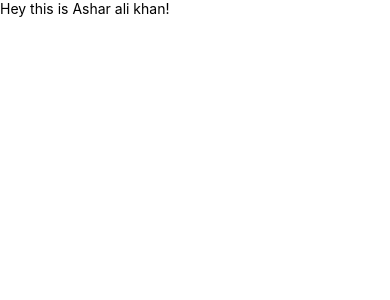
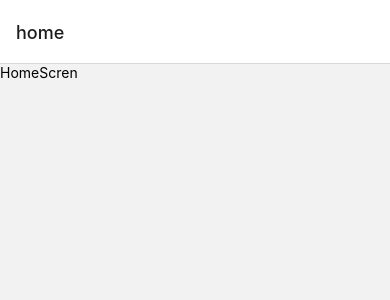
Before and after one commit to Asharalikhan4/Explorer, a React Native app: screen /home in a window 390 px wide. Shown: the top 300 px of the page. Built offline with nearby package versions, Linux system fonts and the light colour scheme; what tailwindcss-react-native would draw is missing.

Commit message:
react native navigation completed

```diff
--- a/App.js
+++ b/App.js
@@ -2,14 +2,20 @@
 import { StatusBar } from 'expo-status-bar';
 import { SafeAreaView, StyleSheet, Text, View } from 'react-native';
 import { TailwindProvider } from 'tailwindcss-react-native';
+import { NavigationContainer } from '@react-navigation/native';
+import { createNativeStackNavigator } from '@react-navigation/native-stack';
+import HomeScreen from "./screens/HomeScreen";
+
+const Stack = createNativeStackNavigator();
 
 export default function App() {
   return (
     <TailwindProvider>
-      <SafeAreaView>
-        <Text className="text-red-600">Hey this is Ashar ali khan!</Text>
-        <StatusBar style="auto" />
-      </SafeAreaView>
+      <NavigationContainer>
+        <Stack.Navigator>
+          <Stack.Screen name="home" component={HomeScreen} />
+        </Stack.Navigator>
+      </NavigationContainer>
     </TailwindProvider>
   );
 };
--- a/package.json
+++ b/package.json
@@ -9,10 +9,14 @@
     "web": "expo start --web"
   },
   "dependencies": {
+    "@react-navigation/native": "^6.1.1",
+    "@react-navigation/native-stack": "^6.9.7",
     "expo": "~47.0.9",
     "expo-status-bar": "~1.4.2",
     "react": "18.1.0",
     "react-native": "0.70.5",
+    "react-native-safe-area-context": "^4.4.1",
+    "react-native-screens": "^3.18.2",
     "tailwindcss-react-native": "^1.7.10"
   },
   "devDependencies": {
--- /dev/null
+++ b/screens/HomeScreen.js
@@ -0,0 +1,12 @@
+import { View, Text } from "react-native"
+import React from "react";
+
+const HomeScreen = () => {
+  return (
+    <View>
+      <Text className="text-red-600">HomeScren</Text>
+    </View>
+  )
+}
+
+export default HomeScreen;
```
Also changed, not shown: tailwind.config.js (+4 -3 lines), 1 other file (tests, documents, lock files or other folders).
